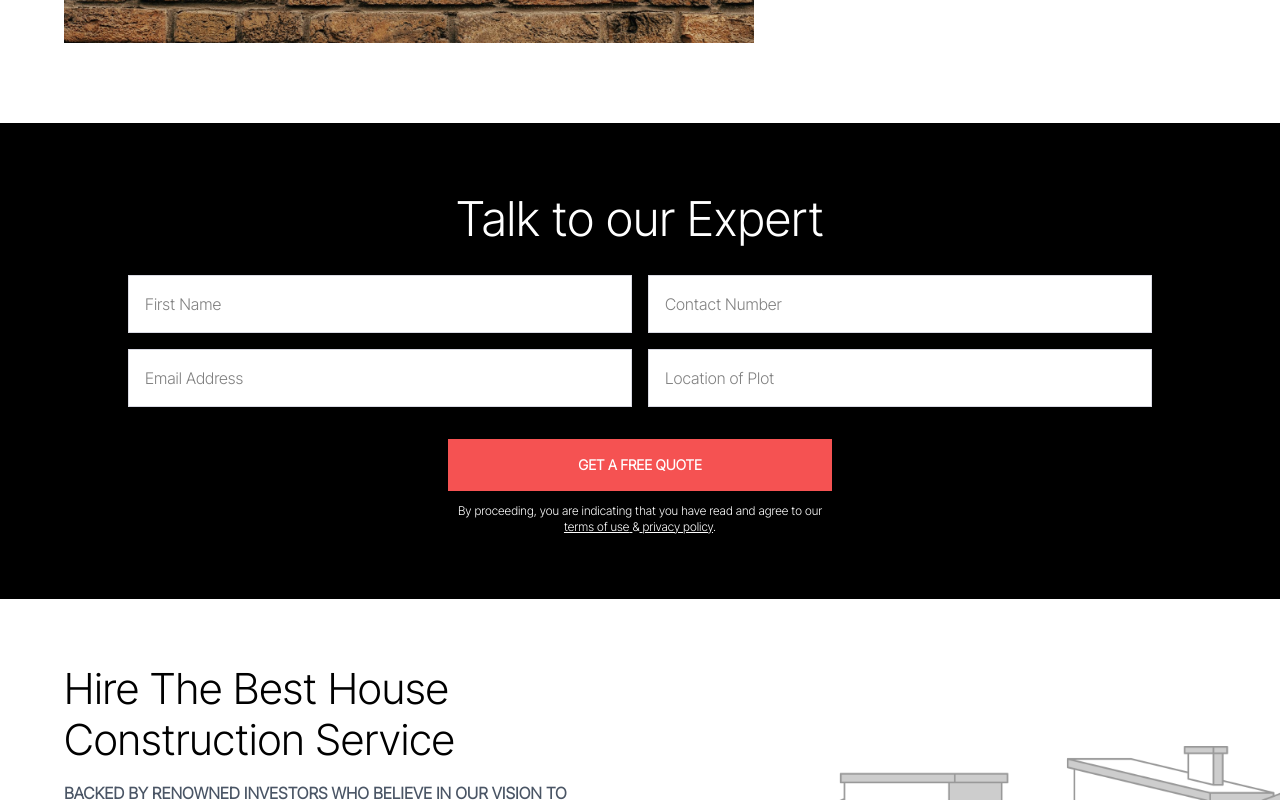
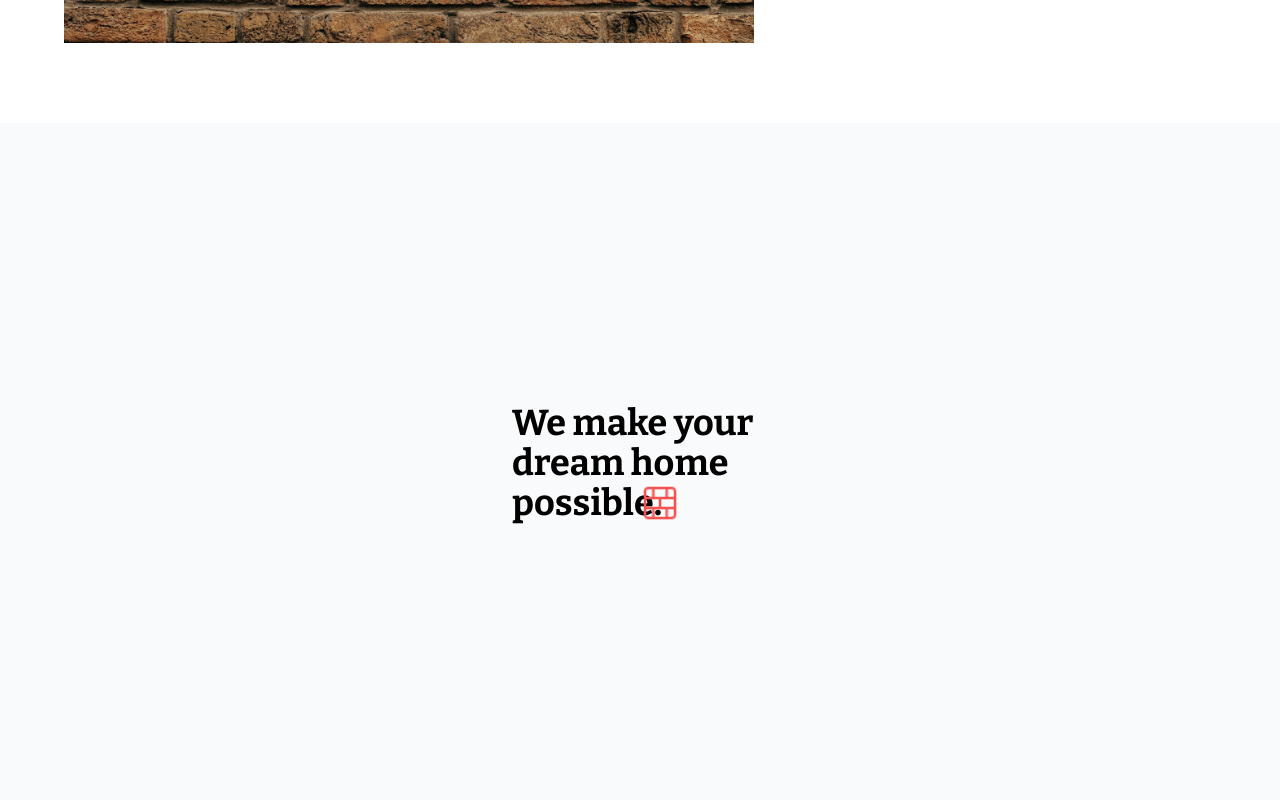
Before and after one commit to Pravu-lab/Brixline, a Next.js app: page /how-it-works in a window 1280 px wide. Shown: the part 760-1560 px from the top of the page. Built offline with nearby package versions, Linux system fonts and the light colour scheme.

Commit message:
How it works

```diff
--- a/src/app/how-it-works/page.tsx
+++ b/src/app/how-it-works/page.tsx
@@ -2,6 +2,7 @@ import BottomForm from '@/Components/BottomForm'
 import FooterSection from '@/Components/Footer'
 import Header from '@/Components/Header'
 import HowItWorks from '@/Components/HowItWorks'
+import HowitWorksSlider from '@/Components/HowitWorksSlider'
 import React from 'react'
 
 const page = () => {
@@ -9,6 +10,7 @@ const page = () => {
     <>
     <Header/>
     <HowItWorks/>
+    <HowitWorksSlider/>
     <BottomForm/>
     <FooterSection/>
     </>
--- a/src/app/page.tsx
+++ b/src/app/page.tsx
@@ -1,6 +1,5 @@
 import FAQ from "@/Components/FAQ/Faq";
 import FooterSection from "@/Components/Footer";
-import Header from "@/Components/Header";
 import Hero from "@/Components/Hero";
 import HomeCalculation from "@/Components/HomeCalculation";
 import HomePackagesSection from "@/Components/HomePackagesSection";
```
